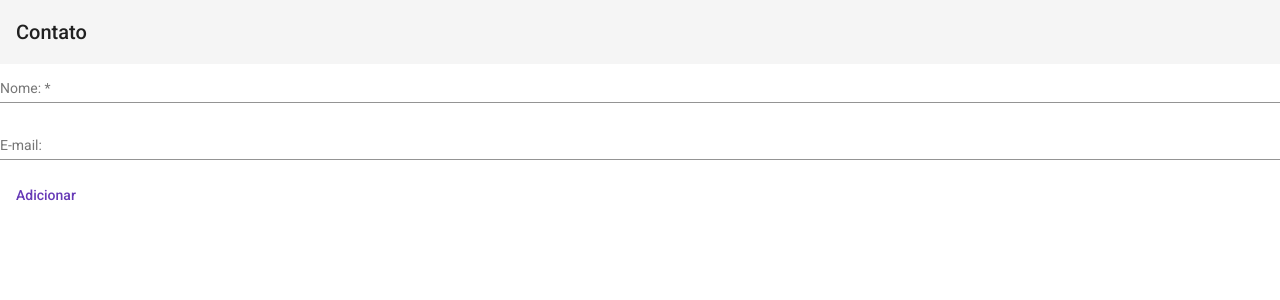
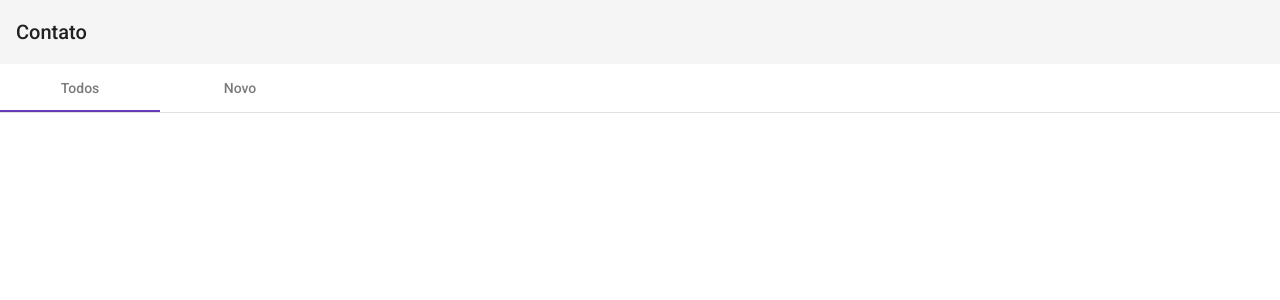
Before and after one commit to lucasmss/agenda-app, an Angular app: page / in a window 1280 px wide. Shown: the top 300 px of the page. Built offline with nearby package versions, Linux system fonts and the light colour scheme.

Commit message:
Ajuste layout

```diff
--- a/src/app/contato/contato.component.html
+++ b/src/app/contato/contato.component.html
@@ -1,5 +1,10 @@
 <mat-toolbar>Contato</mat-toolbar>
-<form [formGroup]="formulario" (ngSubmit)="salvar()" >
+
+<mat-tab-group>
+    <mat-tab label="Todos"></mat-tab>
+    <mat-tab label="Novo">
+        <form [formGroup]="formulario" (ngSubmit)="salvar()">
+
             <mat-form-field class="full-width">
                 <mat-label>Nome:</mat-label>
                 <input formControlName="nome" matInput placeholder="Digite seu nome">
@@ -10,4 +15,7 @@
             </mat-form-field>
 
             <button mat-button color="primary" >Adicionar</button>
+
         </form>
+    </mat-tab>
+</mat-tab-group>
```
Also changed, not shown: src/app/app.module.ts (+8 -3 lines). Lines whose indentation alone changed are shown as unchanged.
